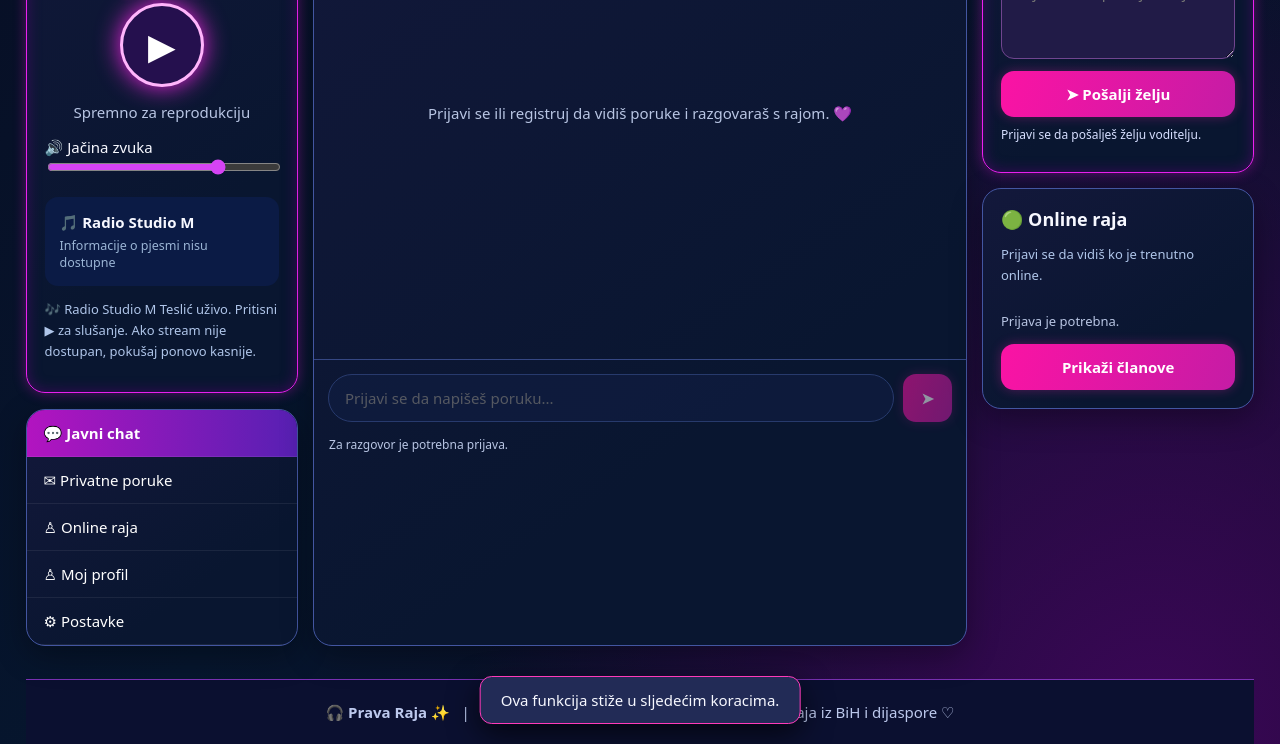
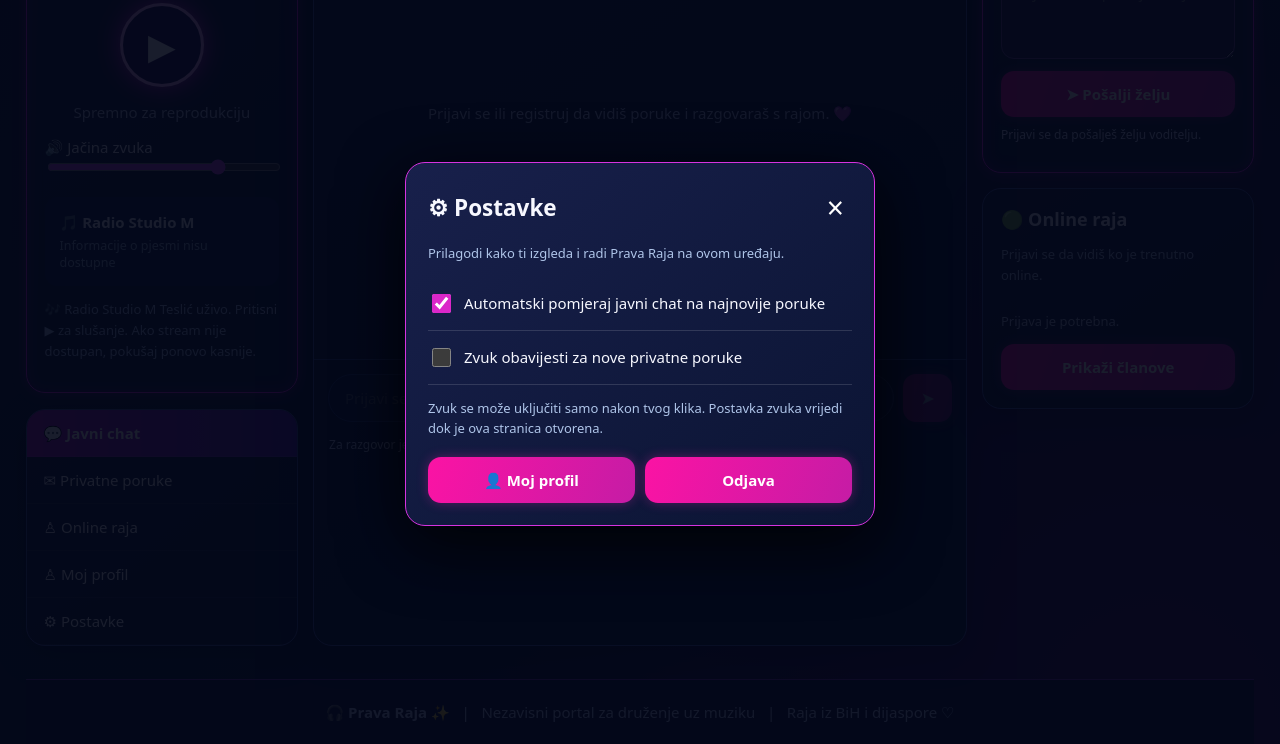
Before and after one commit to Stenjak-Teslic/prava-raja, a plain HTML site: page index.html in a window 1280 px wide. Both pictures are taken after a click on the button "⚙ Postavke". Shown: the part 568-1312 px from the top of the page. Drawn offline with nearby package versions, Linux system fonts and the light colour scheme.

Commit message:
Add files via upload

```diff
--- a/index.html
+++ b/index.html
@@ -97,7 +97,7 @@
 <header><div><div class="logo">🎧 Prava <span>Raja ♡</span></div><p>Gdje god da si, uvijek si među svojom rajom!</p></div><div class="header-note"><strong>Teslić</strong><small>Za raju iz BiH i dijaspore</small></div></header>
 <nav><button class="active">⌂ Početna</button><button data-demo>📻 Radio</button><button data-demo>💬 Chat</button><button data-dm-open type="button">✉ Privatne poruke</button><button id="dmSoundNav" type="button" title="Uključi ili isključi zvuk privatnih poruka">🔕 Zvuk poruka</button><button id="wishesNav" type="button">♫ Želje i pozdravi</button><button id="radioAdminNav" class="auth-hidden" type="button">🎙️ Panel voditelja</button><button data-demo>▤ Vijesti</button><button data-demo>▧ Galerija</button><button id="membersNav" type="button">👥 Članovi</button><button id="loginNav" type="button">Prijava</button><button id="registerNav" type="button">Registracija</button><button id="userNav" class="auth-hidden" type="button"></button><button id="logoutNav" class="auth-hidden" type="button">Odjava</button></nav>
 <main>
-<section class="left"><div class="panel neon pad"><div class="center"><div class="radio-symbol">◉</div><h2>Radio Studio M Teslić</h2><p class="muted">Slušaj uživo!</p></div><div class="equalizer" aria-hidden="true"><i style="--h:24px"></i><i style="--h:45px"></i><i style="--h:36px"></i><i style="--h:65px"></i><i style="--h:52px"></i><i style="--h:32px"></i><i style="--h:71px"></i><i style="--h:41px"></i><i style="--h:58px"></i><i style="--h:35px"></i><i style="--h:64px"></i><i style="--h:29px"></i><i style="--h:50px"></i><i style="--h:22px"></i></div><button class="play" id="play" aria-label="Pokreni radio">▶</button><p class="center"><span id="radioStatus" class="muted">Spremno za reprodukciju</span></p><label for="vol">🔊 Jačina zvuka</label><input id="vol" class="volume" type="range" min="0" max="100" value="75"><div class="song"><strong>🎵 Radio Studio M</strong><small>Informacije o pjesmi nisu dostupne</small></div><audio id="audio" preload="none"></audio><p class="info">🎶 Radio Studio M Teslić uživo. Pritisni ▶ za slušanje. Ako stream nije dostupan, pokušaj ponovo kasnije.</p></div><div class="panel side-menu"><button data-demo>💬 Javni chat</button><button data-dm-open type="button">✉ Privatne poruke</button><button data-demo>♙ Online raja</button><button id="myProfileSide" type="button">♙ Moj profil</button><button data-demo>⚙ Postavke</button></div></section>
+<section class="left"><div class="panel neon pad"><div class="center"><div class="radio-symbol">◉</div><h2>Radio Studio M Teslić</h2><p class="muted">Slušaj uživo!</p></div><div class="equalizer" aria-hidden="true"><i style="--h:24px"></i><i style="--h:45px"></i><i style="--h:36px"></i><i style="--h:65px"></i><i style="--h:52px"></i><i style="--h:32px"></i><i style="--h:71px"></i><i style="--h:41px"></i><i style="--h:58px"></i><i style="--h:35px"></i><i style="--h:64px"></i><i style="--h:29px"></i><i style="--h:50px"></i><i style="--h:22px"></i></div><button class="play" id="play" aria-label="Pokreni radio">▶</button><p class="center"><span id="radioStatus" class="muted">Spremno za reprodukciju</span></p><label for="vol">🔊 Jačina zvuka</label><input id="vol" class="volume" type="range" min="0" max="100" value="75"><div class="song"><strong>🎵 Radio Studio M</strong><small>Informacije o pjesmi nisu dostupne</small></div><audio id="audio" preload="none"></audio><p class="info">🎶 Radio Studio M Teslić uživo. Pritisni ▶ za slušanje. Ako stream nije dostupan, pokušaj ponovo kasnije.</p></div><div class="panel side-menu"><button id="publicChatSide" type="button">💬 Javni chat</button><button data-dm-open type="button">✉ Privatne poruke</button><button id="onlineSide" type="button">♙ Online raja</button><button id="myProfileSide" type="button">♙ Moj profil</button><button id="settingsSide" type="button">⚙ Postavke</button></div></section>
 <section class="panel chat"><div class="chat-head"><div><h2>💬 Javni chat – Prava Raja</h2><p class="muted">Družimo se, pričamo, slušamo muziku i uživamo! ♡</p></div><div class="status" id="chatStatus"><span class="dot" style="background:#8b94ac"></span><span id="chatStatusText">Priprema...</span></div></div><div class="messages" id="chatMessages" aria-live="polite"><p class="chat-empty">Učitavanje poruka...</p></div><form class="chat-input" id="chatForm"><input id="chatText" aria-label="Nova poruka" placeholder="Prijavi se da napišeš poruku..." maxlength="500" autocomplete="off" disabled required><button id="chatSend" class="pink" type="submit" disabled aria-label="Pošalji poruku">➤</button></form><div class="chat-note" id="chatNote" role="status" aria-live="polite">Za razgovor je potrebna prijava. Najviše 500 znakova po poruci.</div></section>
 <aside class="right"><div class="panel neon pad" id="wishesPanel"><h3>🎵 Muzičke želje i pozdravi</h3><p class="info">Pošalji muzičku želju ili pozdrav voditelju Radija Studio M. Poruku vide samo ovlašteni voditelji.</p><form id="wishForm" class="wish-form"><label for="wish" class="info">Tvoja poruka (do 500 znakova)</label><textarea id="wish" maxlength="500" required placeholder="Npr. Pozdrav za svu raju iz Teslića! Želio bih čuti..."></textarea><button id="wishSend" class="pink" style="width:100%" type="submit">➤ Pošalji želju</button></form><p id="wishFeedback" class="wish-feedback" role="status" aria-live="polite">Prijavi se za slanje želje.</p></div><div class="panel pad"><h3>🟢 Online raja</h3><p class="info" id="onlineInfo">Prijavi se da vidiš ko je trenutno online.</p><p class="online-count" id="onlineCount"></p><div class="online-list" id="onlineList"><p class="online-empty">Prijava je potrebna.</p></div><button class="pink" style="width:100%" id="onlineShow" type="button">Prikaži članove</button></div></aside>
 </main><footer>🎧 <strong>Prava Raja ✨</strong> &nbsp; | &nbsp; Nezavisni portal za druženje uz muziku &nbsp; | &nbsp; Raja iz BiH i dijaspore ♡</footer><div id="toast" class="toast" role="status"></div>
@@ -139,6 +139,22 @@
     <div class="profile-label">O meni</div><p class="profile-value" id="profileViewBio">Član još nije napisao opis.</p>
    </div>
   <p id="profileMessage" class="profile-message" role="status" aria-live="polite"></p>
+ </div>
+</div>
+
+<style>
+.settings-modal{position:fixed;inset:0;z-index:90;background:#030718e8;display:none;align-items:center;justify-content:center;padding:14px}
+.settings-modal.open{display:flex}.settings-dialog{width:min(470px,100%);max-height:90vh;overflow:auto;background:linear-gradient(140deg,#18204b,#0b1433);border:1px solid #d633df;border-radius:20px;padding:22px;box-shadow:0 18px 65px #000c}
+.settings-top{display:flex;justify-content:space-between;align-items:center;gap:10px}.settings-top h2{margin:0}.settings-option{display:flex;gap:10px;align-items:center;padding:14px 0;border-bottom:1px solid #ffffff22}.settings-option input{width:19px;height:19px;accent-color:#db27c9}.settings-actions{display:flex;gap:10px;flex-wrap:wrap;margin-top:18px}.settings-actions button{flex:1}
+</style>
+<div id="settingsModal" class="settings-modal" role="dialog" aria-modal="true" aria-labelledby="settingsTitle" aria-hidden="true">
+ <div class="settings-dialog">
+  <div class="settings-top"><h2 id="settingsTitle">⚙ Postavke</h2><button id="settingsClose" class="online-close" type="button" aria-label="Zatvori">×</button></div>
+  <p class="info">Prilagodi kako ti izgleda i radi Prava Raja na ovom uređaju.</p>
+  <label class="settings-option"><input id="settingsAutoscroll" type="checkbox" checked><span>Automatski pomjeraj javni chat na najnovije poruke</span></label>
+  <label class="settings-option"><input id="settingsSound" type="checkbox"><span>Zvuk obavijesti za nove privatne poruke</span></label>
+  <p class="info">Zvuk se može uključiti samo nakon tvog klika. Postavka zvuka vrijedi dok je ova stranica otvorena.</p>
+  <div class="settings-actions"><button class="pink" id="settingsProfile" type="button">👤 Moj profil</button><button class="pink" id="settingsLogout" type="button">Odjava</button></div>
  </div>
 </div>
 <div id="authOverlay" class="auth-overlay" role="dialog" aria-modal="true" aria-labelledby="authTitle">
@@ -480,7 +496,7 @@ async function loadChat(){
       body.append(name,time,bubble);item.append(avatar,body);frag.append(item);
     }
     chatMessages.append(frag);
-    if(nearBottom)chatMessages.scrollTop=chatMessages.scrollHeight;
+    if(nearBottom&&localStorage.getItem('pravaRajaChatAutoscroll')!=='off')chatMessages.scrollTop=chatMessages.scrollHeight;
   }catch(err){
     if(sequence===chatSequence){chatNote.textContent='Poruke trenutno nisu dostupne. '+friendlyError(err);chatStatus('Greška pri učitavanju');}
   }finally{chatLoading=false;}
@@ -1074,4 +1090,44 @@ document.getElementById('radioAdminAddForm').addEventListener('submit',async e=>
  input.value='';await loadRadioStaff();notice('Voditelj je dodan. 🎙️');
 });
 </script>
+
+<script>
+// Funkcionalne precice lijevog menija i lokalne postavke.
+const settingsModal=document.getElementById('settingsModal');
+const settingsAuto=document.getElementById('settingsAutoscroll');
+const settingsSound=document.getElementById('settingsSound');
+let settingsPreviousFocus=null;
+function closeSettings(){
+ if(!settingsModal.classList.contains('open'))return;
+ settingsModal.classList.remove('open');settingsModal.setAttribute('aria-hidden','true');
+ if(settingsPreviousFocus?.isConnected)settingsPreviousFocus.focus();
+}
+function openSettings(){
+ settingsPreviousFocus=document.activeElement;
+ settingsAuto.checked=localStorage.getItem('pravaRajaChatAutoscroll')!=='off';
+ settingsSound.checked=dmSoundEnabled;
+ settingsModal.classList.add('open');settingsModal.setAttribute('aria-hidden','false');
+ document.getElementById('settingsClose').focus();
+}
+document.getElementById('publicChatSide').addEventListener('click',()=>{
+ document.querySelector('.chat').scrollIntoView({behavior:'smooth',block:'start'});
+ if(chatUser)document.getElementById('chatText').focus({preventScroll:true});
+ else notice('Za pisanje u javnom chatu prvo se prijavi. 💜');
+});
+document.getElementById('onlineSide').addEventListener('click',()=>document.getElementById('onlineShow').click());
+document.getElementById('settingsSide').addEventListener('click',openSettings);
+document.getElementById('settingsClose').addEventListener('click',closeSettings);
+settingsModal.addEventListener('click',e=>{if(e.target===settingsModal)closeSettings();});
+document.addEventListener('keydown',e=>{if(e.key==='Escape')closeSettings();});
+settingsAuto.addEventListener('change',()=>{
+ try{localStorage.setItem('pravaRajaChatAutoscroll',settingsAuto.checked?'on':'off');}
+ catch(err){notice('Preglednik ne dozvoljava čuvanje ove postavke.');}
+});
+settingsSound.addEventListener('change',()=>{
+ if(settingsSound.checked!==dmSoundEnabled)dmSoundToggle.click();
+ // Nakon asinhronog ukljucivanja zvuka stanje se osvjezava pri iducem otvaranju.
+});
+document.getElementById('settingsProfile').addEventListener('click',()=>{closeSettings();openMyProfile();});
+document.getElementById('settingsLogout').addEventListener('click',()=>{closeSettings();document.getElementById('logoutNav').click();});
+</script>
 </body></html>
```
